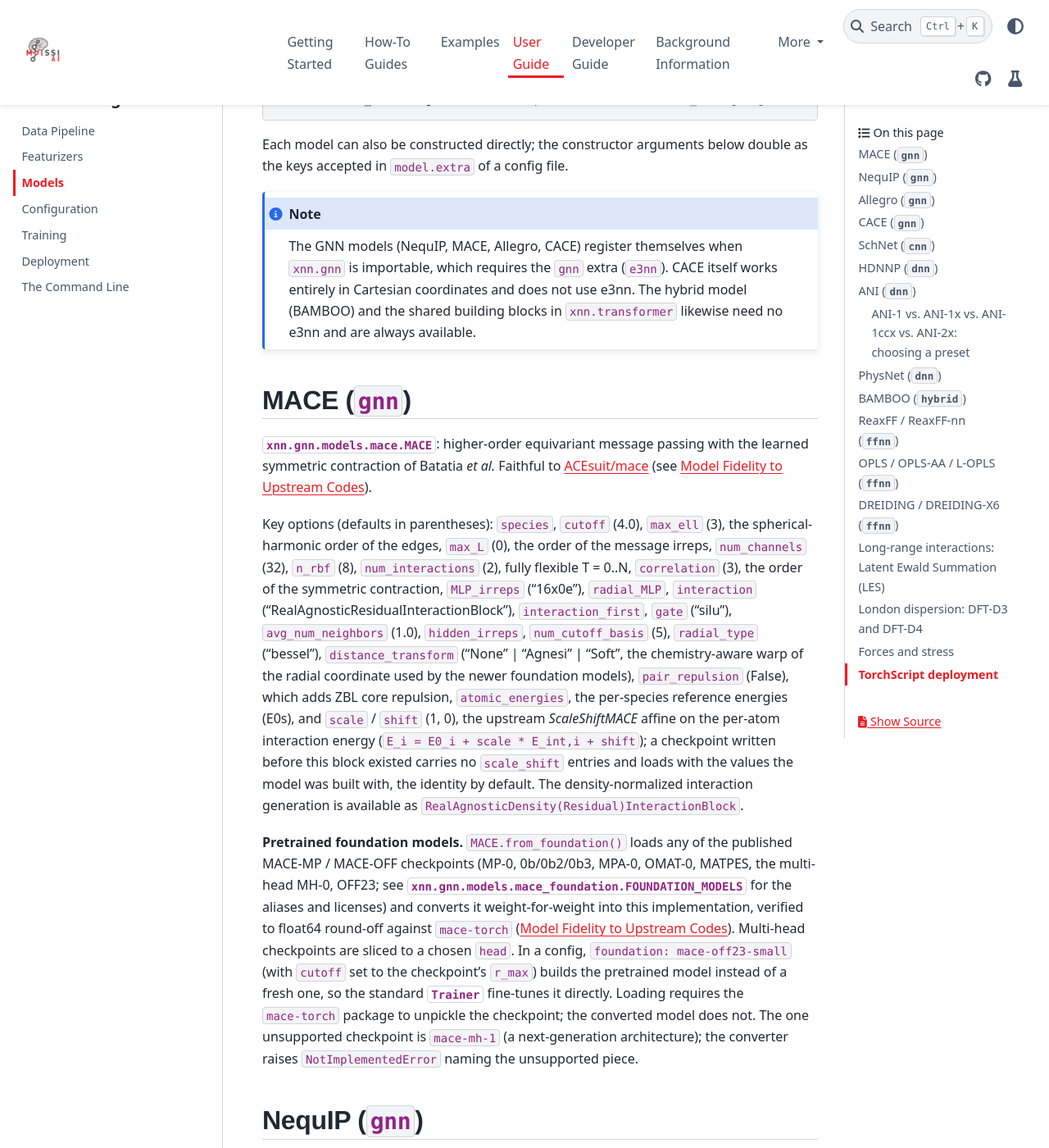
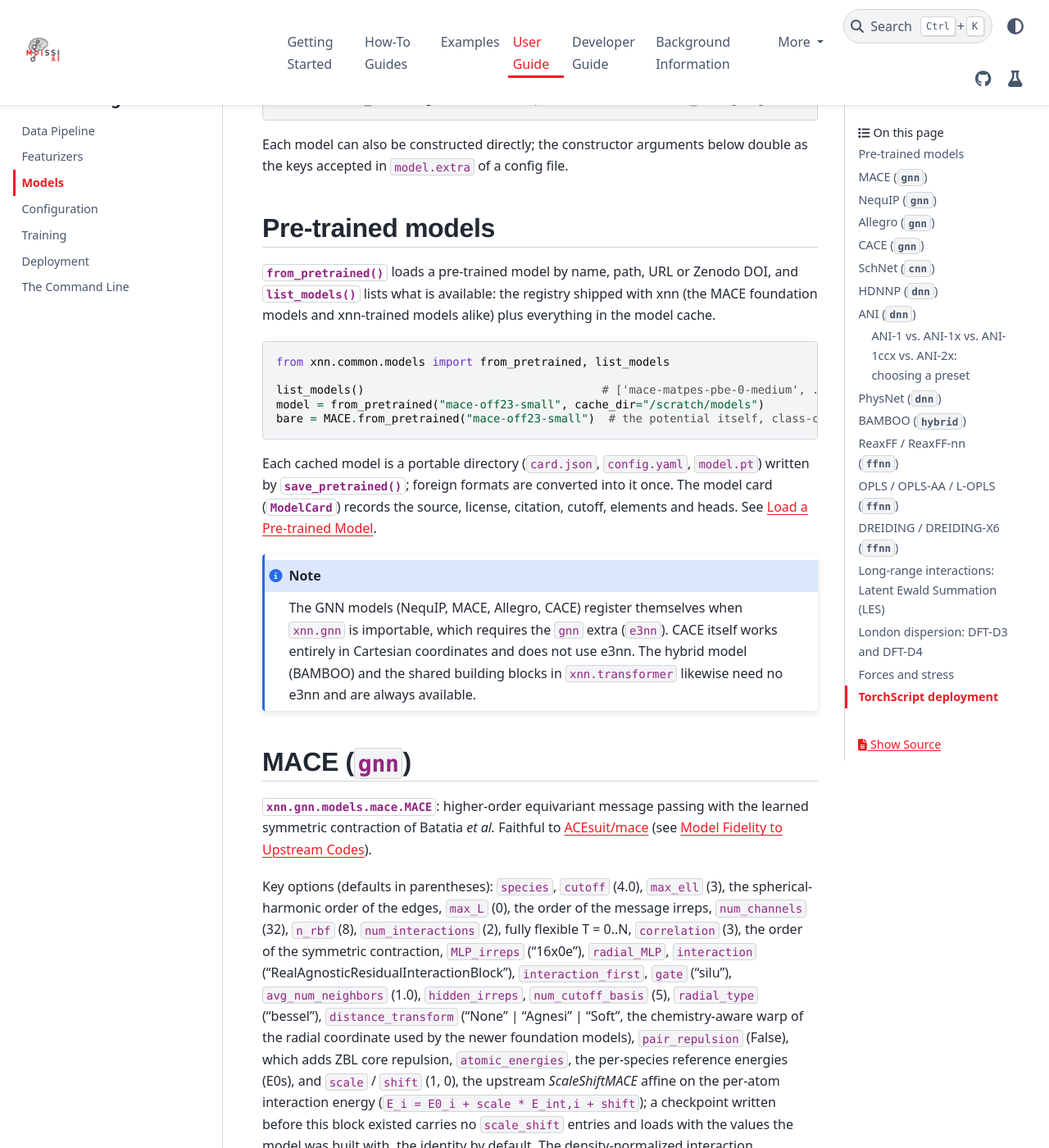
Before and after one commit to molssi-ai/xnn, a Sphinx documentation site: the page built from docs/user_guide/models.rst, in a window 1280 px wide and 1400 px high, scrolled down 429 px. Shown: the whole window at 82% size. Built offline with Sphinx 7.4.7 and the PyData theme 0.15.4, drawn with Linux system fonts in a browser that asks for light colours; pages that are not in the unit, such as notebooks, are missing from menus; some of the changed text lies outside the part shown.

Commit message:
updates the documentation

```diff
--- a/docs/how_tos/index.rst
+++ b/docs/how_tos/index.rst
@@ -14,6 +14,7 @@ see :ref:`background`, and for complete reference information see the
    :titlesonly:
 
    load_datasets
+   pretrained_models
    train_a_model
    benchmark_models
    use_upstream_configs
--- /dev/null
+++ b/docs/how_tos/pretrained_models.rst
@@ -0,0 +1,145 @@
+.. _howto-pretrained-models:
+
+*****************************
+Load a Pre-trained Model
+*****************************
+
+The model hub loads any pre-trained potential in one line,
+HuggingFace ``from_pretrained()``-style: the MACE foundation models,
+models trained with xnn, models published on Zenodo, and your own
+checkpoints all go through the same call, the same registry and the same
+cache. See ``examples/models/pretrained_models_tutorial.ipynb`` for a
+runnable walkthrough.
+
+List what is available
+======================
+
+.. code-block:: python
+
+   from xnn.common.models import list_models, model_card
+
+   list_models()                          # every registered and cached model
+   list_models(details=True)              # one row per model: format, cutoff, license, cache status
+   list_models(tag="organic")             # ['mace-off23-large', 'mace-off23-medium', 'mace-off23-small']
+   model_card("mace-off23-small")         # source, license, citation, cutoff, elements, heads
+
+The registry is the ``models.json`` file shipped inside the package
+(``src/xnn/common/models/hub/models.json``). ``list_models`` also shows every
+model directory it finds in the cache, so models fetched by URL or DOI, and
+directories copied in from another machine, are listed by name. From a shell:
+
+.. code-block:: bash
+
+   xnn models list --cached
+   xnn models info mace-mh-0
+
+Load a model
+============
+
+.. code-block:: python
+
+   from xnn.common.models import from_pretrained
+
+   model = from_pretrained("mace-off23-small")                 # registered name
+   model = from_pretrained("mace-mh-0", head="omat_pbe")       # one head of a multi-head model
+   model = from_pretrained("doi:10.5281/zenodo.18957344",      # Zenodo DOI (or record link)
+                           filename="mace_csfapbbri_al_5_1_stagetwo.model")
+   model = from_pretrained("https://host/path/model.pt")       # plain URL
+   model = from_pretrained("runs/exp/best.pt")                 # local trainer checkpoint
+   model = from_pretrained("path/to/model_dir")                # local model directory
+
+The result is the model wrapped in :class:`~xnn.common.models.ForceStressOutput`
+(forces by autograd; pass ``compute_stress=True`` for stress), in eval mode
+and in the checkpoint's dtype. ``wrap=False`` returns the bare potential,
+``dtype=torch.float64`` changes the precision, ``device="cuda"`` moves it,
+and ``dispersion=`` adds a D3/D4 term as for :ref:`deployment <howto-ase>`.
+:func:`~xnn.common.models.hub.load_pretrained` returns the same model along
+with its config, card and neighbor-list cutoff. For ASE:
+
+.. code-block:: python
+
+   from xnn.common.deploy import XNNCalculator
+
+   atoms.calc = XNNCalculator.from_pretrained("mace-mp-0-medium")
+
+Choose where models are cached
+==============================
+
+Every download lands in a cache directory, one subdirectory per model:
+
+.. code-block:: python
+
+   model = from_pretrained("mace-off23-small", cache_dir="/scratch/me/xnn-models")
+
+Without ``cache_dir``, the ``XNN_MODELS`` environment variable applies, then
+``$XNN_CACHE/models``, then the repository's ``models/`` directory in a source
+checkout (``~/.cache/xnn/models`` for an installed package). Files are
+MD5-verified (Zenodo supplies the digests), written atomically, and reused on
+the next call. ``local_files_only=True``, or ``XNN_OFFLINE=1``, forbids network
+access; ``force_download=True`` fetches again.
+
+A foreign format such as a pickled ``mace-torch`` model is **converted once**:
+the cache keeps the converted model, not the upstream file, so later loads
+need neither the network nor ``mace-torch``. A multi-head checkpoint keeps its
+upstream file in ``raw/`` so the other heads convert offline. Upstream files
+already in ``mace-torch``'s own cache (``~/.cache/mace``) are reused.
+
+Move models between machines
+============================
+
+A cached model is a portable directory:
+
+.. code-block:: text
+
+   mace-off23-small/
+       card.json      the model card, with an MD5 per file
+       config.yaml    the configuration that rebuilds the architecture
+       model.pt       the weights, readable with torch.load(..., weights_only=True)
+
+It holds no pickled Python objects and no absolute paths. Copy one directory,
+or the whole cache, to another system and load it there by name with
+``cache_dir`` (or ``XNN_MODELS``) pointing at the copy, offline. A config that
+refers to files outside the directory, such as a ReaxFF ``ffield`` path or an
+OPLS topology JSON, is the one exception: :func:`~xnn.common.models.hub.save_pretrained`
+warns about it, and the fix is a packaged library name or inline data.
+
+Share your own models
+=====================
+
+Write a model in the same layout:
+
+.. code-block:: python
+
+   from xnn.common.models import save_pretrained
+
+   trainer.save_pretrained("my-model", description="...", license="MIT")     # after training
+   save_pretrained("runs/exp/best.pt", "my-model", description="...")          # an existing checkpoint
+   save_pretrained(model, "my-model", config=cfg)                              # a model object
+
+or from a shell, with ``--archive`` for a zip ready to upload:
+
+.. code-block:: bash
+
+   xnn models pack runs/exp/best.pt my-model --description "..." --license MIT --archive
+
+Upload the three files (or the zip) to Zenodo; ``from_pretrained("doi:10.5281/zenodo.<id>")``
+then works for everyone. To give it a short name, register it:
+
+.. code-block:: python
+
+   from xnn.common.models import register_pretrained
+
+   register_pretrained(name="lab-water", doi="10.5281/zenodo.<id>",
+                       description="...", license="CC-BY-4.0")
+
+or add the same entry to ``models.json`` so it ships with xnn.
+
+Use a name anywhere a checkpoint goes
+=====================================
+
+Everything that loads a model resolves names through the hub:
+``MDIEngine.from_checkpoint`` and ``xnn mdi --ckpt``, ``xnn export --ckpt``,
+the ``checkpoint`` of a benchmark entry, ``Model.from_pretrained`` for the bare
+potential of a given class (``MACE.from_pretrained("mace-off23-small")``), and
+``MACE.from_foundation`` together with the config form
+``model: {name: mace, foundation: mace-off23-small}``.
--- a/docs/user_guide/models.rst
+++ b/docs/user_guide/models.rst
@@ -24,6 +24,28 @@ frontend:
 
 Each model can also be constructed directly; the constructor arguments below
 double as the keys accepted in ``model.extra`` of a config file.
+
+Pre-trained models
+==================
+
+:func:`~xnn.common.models.hub.from_pretrained` loads a pre-trained model by
+name, path, URL or Zenodo DOI, and :func:`~xnn.common.models.hub.list_models`
+lists what is available: the registry shipped with xnn (the MACE foundation
+models and xnn-trained models alike) plus everything in the model cache.
+
+.. code-block:: python
+
+   from xnn.common.models import from_pretrained, list_models
+
+   list_models()                                   # ['mace-matpes-pbe-0-medium', ..., 'xnn-mace-argon']
+   model = from_pretrained("mace-off23-small", cache_dir="/scratch/models")
+   bare = MACE.from_pretrained("mace-off23-small")  # the potential itself, class-checked
+
+Each cached model is a portable directory (``card.json``, ``config.yaml``,
+``model.pt``) written by :func:`~xnn.common.models.hub.save_pretrained`;
+foreign formats are converted into it once. The model card
+(:class:`~xnn.common.models.hub.ModelCard`) records the source, license,
+citation, cutoff, elements and heads. See :ref:`howto-pretrained-models`.
 
 .. note::
 
@@ -60,18 +82,22 @@ default.
 The density-normalized interaction generation is available as
 ``RealAgnosticDensity(Residual)InteractionBlock``.
 
-**Pretrained foundation models.** ``MACE.from_foundation()`` loads any of
-the published MACE-MP / MACE-OFF checkpoints (MP-0, 0b/0b2/0b3, MPA-0,
-OMAT-0, MATPES, the multi-head MH-0, OFF23; see
-:data:`xnn.gnn.models.mace_foundation.FOUNDATION_MODELS` for the aliases
-and licenses) and converts it weight-for-weight into this implementation,
+**Pretrained foundation models.** The published MACE-MP / MACE-OFF
+checkpoints (MP-0, 0b/0b2/0b3, MPA-0, OMAT-0, MATPES, the multi-head MH-0,
+OFF23) are entries of the model hub registry in the ``mace-torch`` format:
+``from_pretrained("mace-mp-0-medium")``, or equivalently
+``MACE.from_foundation()``, downloads one, converts it weight-for-weight into
+this implementation and caches the converted model, so later loads need
+neither the network nor ``mace-torch``
+(:data:`xnn.gnn.models.mace_foundation.FOUNDATION_MODELS` lists the aliases
+and licenses). The conversion is
 verified to float64 round-off against ``mace-torch``
 (:ref:`fidelity`). Multi-head checkpoints are sliced to a chosen ``head``.
 In a config, ``foundation: mace-off23-small`` (with ``cutoff`` set to the
 checkpoint's ``r_max``) builds the pretrained model instead of a fresh
 one, so the standard :class:`~xnn.common.train.Trainer` fine-tunes it
-directly. Loading requires the ``mace-torch`` package to unpickle the
-checkpoint; the converted model does not. The one unsupported checkpoint
+directly. The first conversion requires the ``mace-torch`` package to
+unpickle the checkpoint; the cached converted model does not. The one unsupported checkpoint
 is ``mace-mh-1`` (a next-generation architecture); the converter raises
 ``NotImplementedError`` naming the unsupported piece.
 
```
Also changed, not shown: docs/examples/index.rst (+13 -0 lines).
